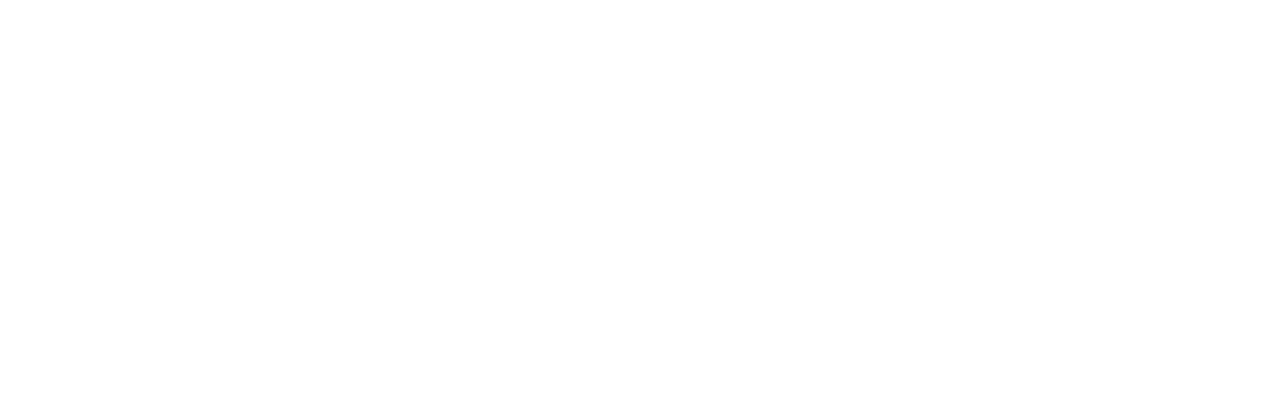
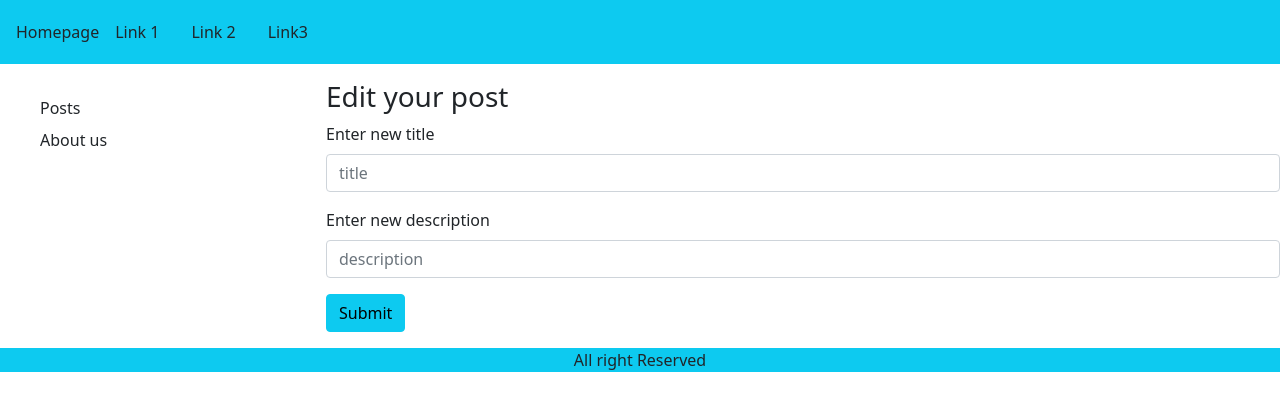
Before and after one commit to hedieh-heydari/react-project, a React (Create React App) app: page /editpost in a window 1280 px wide. Before the commit this address had no page. Shown: the top 410 px of the page. Built offline with nearby package versions, Linux system fonts and the light colour scheme.

Commit message:
delete post function added

```diff
--- a/src/App.js
+++ b/src/App.js
@@ -3,9 +3,8 @@ import {Routes, Route} from 'react-router-dom';
 import Dashboard from './components/Dashboard';
 import Aboutus from './components/Aboutus';
 import Posts from './components/Posts';
-import Addpost from './components/Addpost';
 import Main from './components/Main';
-
+import EditPost from './components/EditPost';
 
 function App() {
   return (
@@ -14,11 +13,12 @@ function App() {
         <Routes>
           <Route path='/' element={<Login />} />
           <Route path='/login' element={<Login />} />
+          <Route path='/editpost' element={<EditPost/>} />
           <Route path='/dashboard/*' element={<Dashboard/>}>
             <Route path='main' element={<Main/>}/>
-            <Route path='addpost' element={<Addpost/>}/>
+            <Route path='aboutus' element={<Aboutus/>}/>
             <Route path='posts' element={<Posts/>}/>
-            <Route path='aboutus' element={<Aboutus/>}/>
+
            </Route>
         </Routes>
         </div>
--- a/src/components/Addpost.js
+++ /dev/null
@@ -1,33 +0,0 @@
-import React from 'react';
-import { Button, Form, FormGroup, Input, Label, Container } from 'reactstrap';
-
-const Addpost = ({title, setTitle, desc, setDesc, store, setStore}) => {
-    const clickHandler = e => {
-        e.preventDefault();
-        setStore([...store, {title, desc}]);
-        setTitle("");
-        setDesc("");
-
-        console.log("ok")
-       }
-    return (
-        <>
-        <Container className='mt-5 mb-5'>
-         <h3>Add post</h3>
-            <Form>
-                <FormGroup>
-                  <Label className='form-label' for='title'>Enter title</Label>
-                  <Input id='title' name='title' onChange={e => setTitle(e.target.value)} value={title} type="text" placeholder='title' />
-                </FormGroup>
-                <FormGroup>
-                    <Label className='form-label' for='description'>Enter description</Label>
-                    <Input id='description' name='description' onChange={e => setDesc(e.target.value)} value={desc} type="text" placeholder='description' />
-                </FormGroup>
-                  <Button onClick={clickHandler} type='submit' color='info'>Submit</Button>
-            </Form>
-        </Container>
-        </>
-    );
-};
-
-export default Addpost;
--- /dev/null
+++ b/src/components/EditPost.js
@@ -0,0 +1,40 @@
+import React from 'react';
+import Navigation from './Navigation';
+import Sidebar from './Sidebar';
+import Footer from './Footer';
+import { Row, Col, Form, FormGroup, Label, Input, Button } from 'reactstrap';
+
+const EditPost = () => {
+    const clickHandler =(event => {
+        event.preventDefault();
+        console.log("ok")
+    })
+
+    return (
+        <>
+        <Navigation/>
+        <Row className='mt-3'>
+            <Col  className="col-sm-2 col-md-3">
+                 <Sidebar/>
+            </Col>
+            <Col  className="col-sm-10 col-md-9">
+              <h3>Edit your post</h3>
+                  <Form>
+                  <FormGroup>
+                          <Label className='form-label' for='title'>Enter new title</Label>
+                          <Input id='title' name='title'  type="text" placeholder='title' />
+                  </FormGroup>
+                  <FormGroup>
+                          <Label className='form-label' for='description'>Enter new description</Label>
+                          <Input id='description' name='description'  type="text" placeholder='description' />
+                  </FormGroup>
+                  <Button className='mb-3' onClick={clickHandler} type='submit' color='info'>Submit</Button>
+                  </Form>
+            </Col>
+        </Row>
+        <Footer/>
+        </>
+    );
+};
+
+export default EditPost;
--- a/src/components/Main.js
+++ b/src/components/Main.js
@@ -5,7 +5,7 @@ import {v4} from 'uuid';
 
 
 
-const Main = (props) => {
+const Main = () => {
     const [title, setTitle] = useState([]);
     const [desc, setDesc] = useState([]);
     const [store, setStore] = useState([]);
@@ -47,7 +47,7 @@ const Main = (props) => {
               <Col className='col-sm-12 col-md-6'>
                   <h5>latest posts</h5>
 
-                  <Table className='mt-3'>
+                  <Table className='mt-3 table-striped'>
                   <thead>
                       <tr>
                           <th>title</th>
--- a/src/components/Posts.js
+++ b/src/components/Posts.js
@@ -1,6 +1,8 @@
 import React, { useEffect,useState } from 'react';
-import { Table, Container } from 'reactstrap';
+import { Table, Container, Button } from 'reactstrap';
 import { v4 } from 'uuid';
+import {VscTrash, VscEdit} from 'react-icons/vsc'
+import { Link} from 'react-router-dom';
 
 const Posts = () => {
 
@@ -10,15 +12,40 @@ const Posts = () => {
         setData(JSON.parse(localStorage.getItem("data")))
      },[]);
 
+     const removeHandler = title=>{
+        //===== Method 1 =====
+        let newData = [];
+        data.forEach(item=>{
+                 if(item.title !== title){
+                     newData.push(item);
+                 }
+         });
+
+         localStorage.setItem('data',JSON.stringify(newData));
+         setData(JSON.parse(localStorage.getItem("data")));
+         //===== Method 1 =====
+
+         //===== Method 2 =====
+            // Use built in javascript method like filter,map and etc.
+         //===== Method 2 =====
+     }
+
+     const editHandler = title => {
+        console.log("edit");
+
+
+     }
+
     return (
        <>
        <Container>
        <h3>posts</h3>
-       <Table className='mt-3'>
+       <Table className='mt-3 table-striped'>
                   <thead>
                       <tr>
                           <th>title</th>
                           <th>description</th>
+                          <th>edit</th>
                       </tr>
                   </thead>
                   <tbody>
@@ -29,13 +56,26 @@ const Posts = () => {
                               <tr key={v4()}>
                               <td>{item.title}</td>
                               <td>{item.desc}</td>
+                              <td>
+                              <Button onClick={editHandler} className='me-2 btn-light btn-outline-info'>
+                                  <Link to='/editpost'><VscEdit/></Link>
+                             </Button>
+                              <Button onClick={()=>removeHandler(item.title)} className='me-2 btn-light btn-outline-info'> <VscTrash/></Button>
+                              </td>
                               </tr>
                               )
                           })
                       }
+
                   </tbody>
               </Table>
+
+
        </Container>
+
+
+
+
        </>
     );
 };
--- a/src/components/Sidebar.js
+++ b/src/components/Sidebar.js
@@ -13,9 +13,6 @@ const Sidebar = () => {
                     <Link to='posts' className='text-dark' style={linkStyle}>Posts</Link>
                 </Row>
                 <Row className='mb-2'>
-                    <Link to='addpost' className='text-dark' style={linkStyle}>Add post</Link>
-                </Row>
-                <Row className='mb-2'>
                     <Link to='aboutus' className='text-dark' style={linkStyle}>About us</Link>
                 </Row>
             </Col>
```
